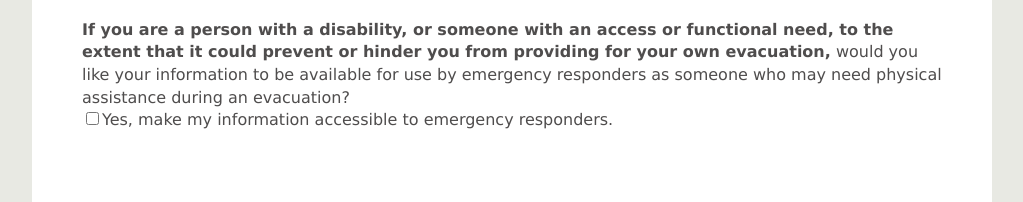
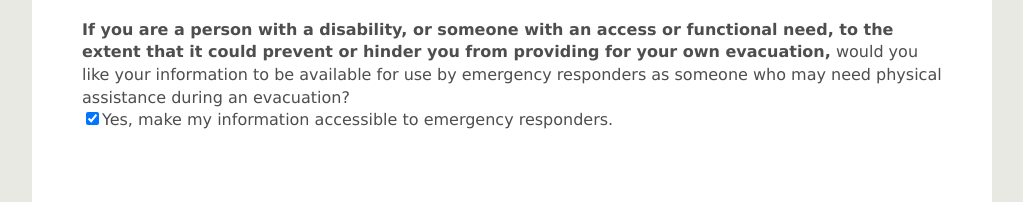
Before and after one commit to psu-oit-capstone/emp-front-end, a Vue app: page /emergency-information in a window 1280 px wide. Shown: the part 1369-1571 px from the top of the page, without its empty margins (128-1151 px from the left). Built offline with nearby package versions, Linux system fonts and the light colour scheme; no server answers; sample sign-in values are in the browser's storage.

Commit message:
BUGFIX: Make GET request at on mounted to avoid concurrency information conflict

```diff
--- a/src/components/EvacAssist.vue
+++ b/src/components/EvacAssist.vue
@@ -116,9 +116,8 @@
         //This runs on instance creation
         data: function() {
           return {
-            //Hold data for input fields here like this if it needs to be mutated
-            about_registry_text1: {type: String},
-            regbox: {type: Boolean, default: false},
+              about_registry_text1: {type: String},
+              regbox: {type: Boolean},
             }
         },
 
@@ -130,8 +129,7 @@
                 " an emergency evacuation. If you register, your information will become accessible to first responders" +
                 " (information could include, as applicable: name, assigned residence hall room (PSU residents only)," +
                 " location of registered courses (student or instructor/faculty), assigned office location (staff)," +
-                " and/or contact information) The registry is confidential and is managed by CPSO. Data is refreshed weekly. ",
-            this.regbox = false
+                " and/or contact information) The registry is confidential and is managed by CPSO. Data is refreshed weekly. "
         },
 
         //This is for button clicks
@@ -163,13 +161,12 @@
                   this.regbox = false;
               })
               .catch(error => console.log(error))
+            }
         },
 
-        //TODO It seems Auth tokens are clearing or not working if we make repeat requests after a refresh. Don't know why.
         mounted() {
           this.fillEvacAssistInformation()
         }
-      }
     }
 </script>
 
```
